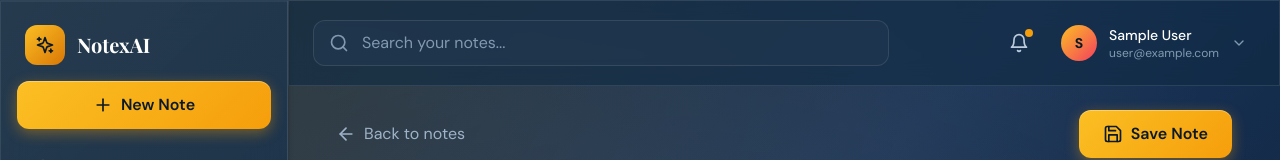
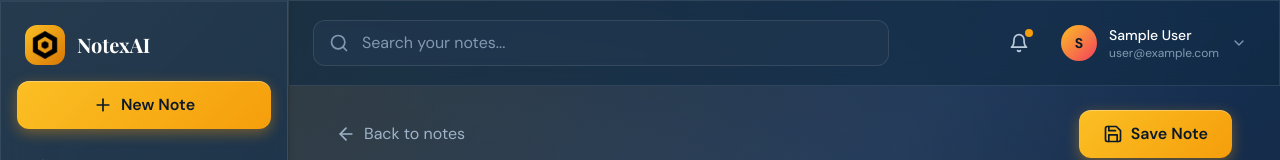
Before and after one commit to hakanalsancak/NotexAI, a Next.js app: page /dashboard/new in a window 1280 px wide. Shown: the top 160 px of the page. Built offline with nearby package versions, Linux system fonts and the light colour scheme; no server answers; sample sign-in values are in the browser's storage; a web font is replaced by a local one.

Commit message:
Logo and favicon update

```diff
--- a/app/layout.tsx
+++ b/app/layout.tsx
@@ -6,6 +6,11 @@ export const metadata: Metadata = {
   title: 'NotexAI - AI-Powered Note Taking',
   description: 'Transform your thoughts into beautifully organized notes with AI assistance',
   keywords: ['notes', 'ai', 'productivity', 'writing', 'organization'],
+  icons: {
+    icon: '/Logo.png',
+    shortcut: '/Logo.png',
+    apple: '/Logo.png',
+  },
 };
 
 export default function RootLayout({
--- a/components/dashboard/Sidebar.tsx
+++ b/components/dashboard/Sidebar.tsx
@@ -2,9 +2,9 @@
 
 import { useState } from 'react';
 import Link from 'next/link';
+import Image from 'next/image';
 import { usePathname } from 'next/navigation';
 import {
-  Sparkles,
   FileText,
   FolderOpen,
   Archive,
@@ -72,8 +72,13 @@ export function Sidebar() {
         {/* Logo */}
         <div className="p-6 pb-4">
           <Link href="/dashboard" className="flex items-center gap-3">
-            <div className="w-10 h-10 rounded-xl bg-gradient-to-br from-amber-400 to-amber-600 flex items-center justify-center">
-              <Sparkles className="w-5 h-5 text-midnight-950" />
+            <div className="w-10 h-10 rounded-xl bg-gradient-to-br from-amber-400 to-amber-600 flex items-center justify-center p-1.5">
+              <Image
+                src="/Logo.png"
+                alt="NotexAI Logo"
+                width={28}
+                height={28}
+              />
             </div>
             <span className="font-display text-xl font-bold text-white">NotexAI</span>
           </Link>
```
Also changed, not shown: public/Logo.png (added).
